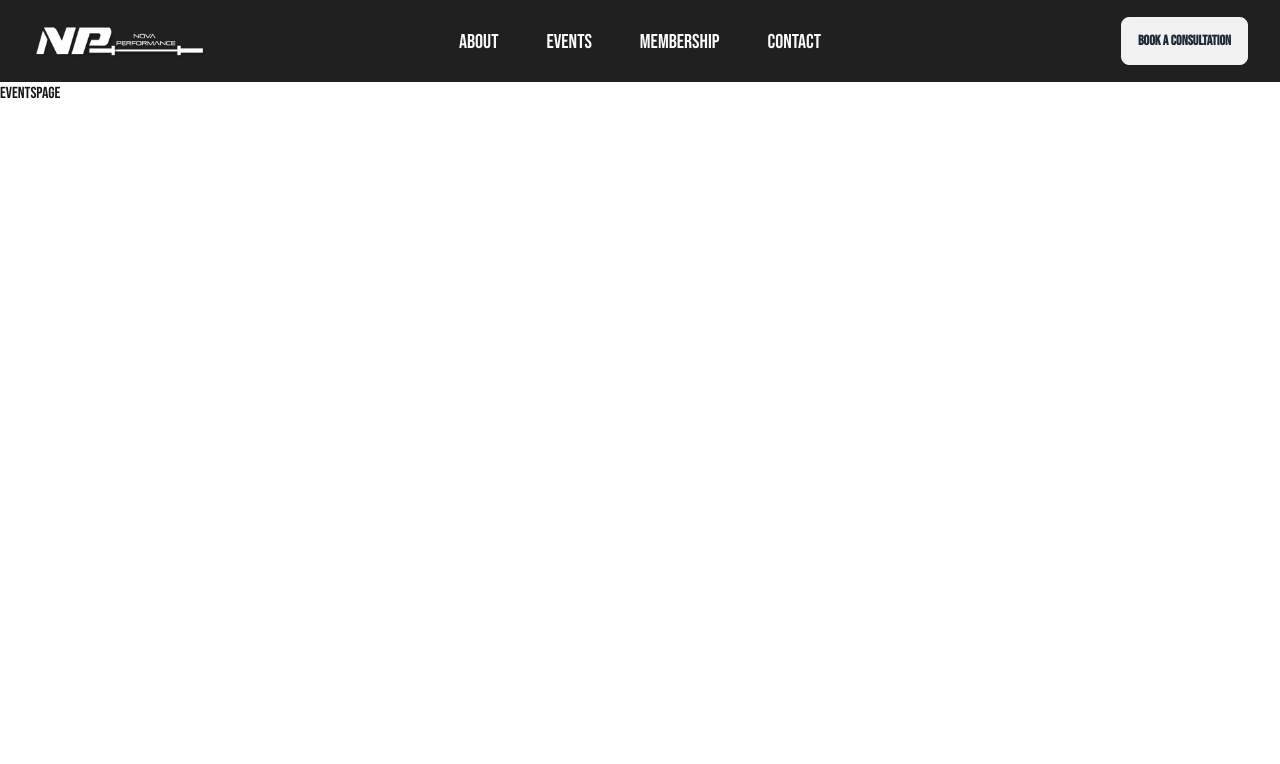
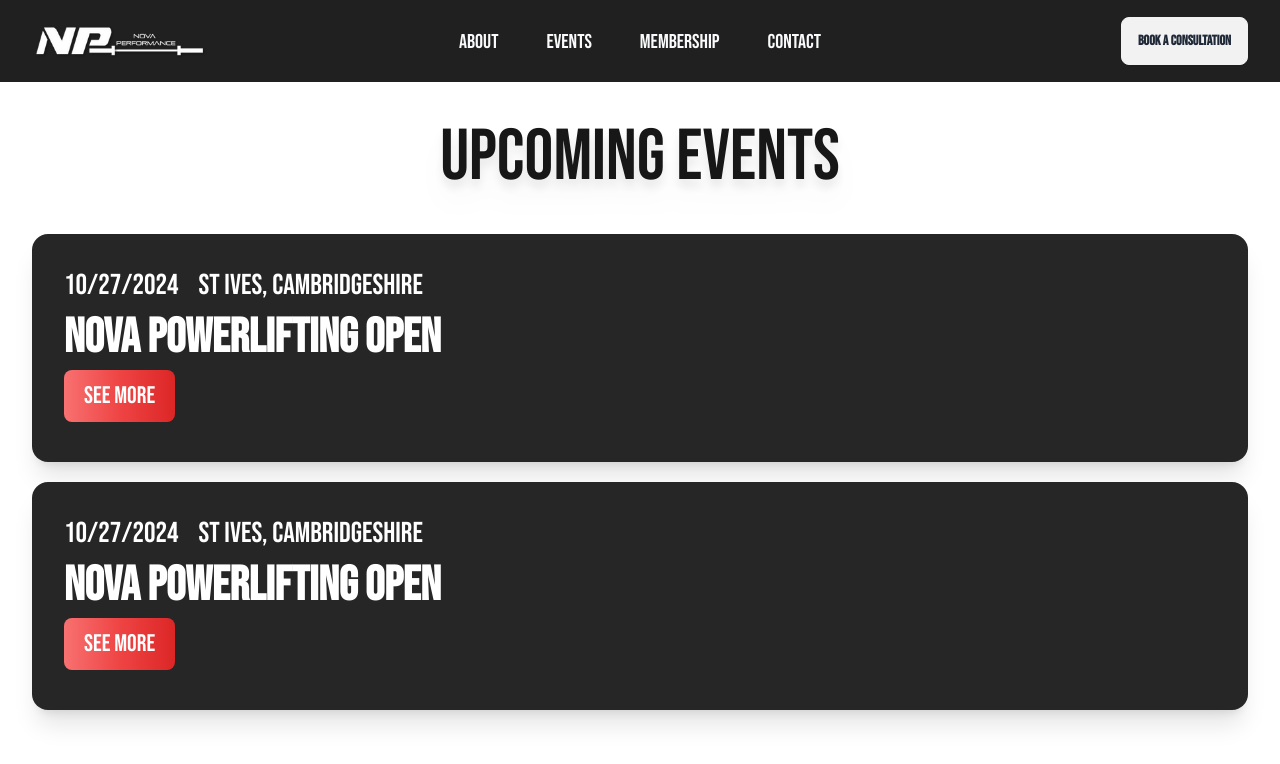
Before and after one commit to jemcap/novaperformance-website, a Next.js app: page /events in a window 1280 px wide. Shown: the top 764 px of the page. Built offline with nearby package versions, Linux system fonts and the light colour scheme.

Commit message:
feature: Set up Events page and navigation to specific event page

```diff
--- a/app/events/[eventId]/page.tsx
+++ b/app/events/[eventId]/page.tsx
@@ -1,7 +1,44 @@
 import React from "react";
+import Image from "next/image";
+import Button from "@/components/Button";
 
-const EventId = () => {
-  return <div>EventId</div>;
+const EventId = ({
+  params,
+  searchParams,
+}: {
+  params: { eventId: string };
+  searchParams: { name: string; image: string };
+}) => {
+  const sport = searchParams.name;
+  const image = searchParams.image;
+  return (
+    <div className="align-elements h-screen w-screen flex items-center justify-center overflow-hidden">
+      <div className="flex flex-col lg:flex-row items-center gap-8 ">
+        <Image
+          src={image}
+          alt={sport}
+          width={750}
+          height={750}
+          style={{ borderRadius: 100 }}
+        />
+        <div className="flex flex-col justify-center ml-5 gap-10">
+          {" "}
+          <h1 className="text-5xl text-center lg:text-left lg:text-8xl">
+            {sport}
+          </h1>
+          <p className="max-w-5xl text-xl lg:text-3xl">
+            Lorem ipsum dolor sit amet consectetur, adipisicing elit. Quis
+            tempore ab porro unde sed, fugit illum, accusamus esse ut maiores
+            veniam, iure accusantium saepe eos aliquam alias ducimus hic
+            corrupti inventore temporibus aspernatur repellat? Sint facilis
+            magni aspernatur eos sed exercitationem doloribus distinctio minus
+            odio. Assumenda magni laborum ab fugiat.
+          </p>
+          <Button label="Sign up" />
+        </div>
+      </div>
+    </div>
+  );
 };
 
 export default EventId;
--- a/app/events/loading.tsx
+++ /dev/null
@@ -1,7 +0,0 @@
-import React from "react";
-
-const loading = () => {
-  return <div>loading</div>;
-};
-
-export default loading;
--- a/app/events/page.tsx
+++ b/app/events/page.tsx
@@ -1,7 +1,57 @@
 import React from "react";
+import Link from "next/link";
+import Button from "@/components/Button";
+
+import { eventsList } from "@/constants/links";
 
 const EventsPage = () => {
-  return <div>EventsPage</div>;
+  return (
+    <div className=" h-screen relative w-screen overflow-hidden">
+      <div className="align-elements">
+        <div>
+          <h1 className="text-4xl lg:text-7xl mb-10 drop-shadow-xl text-center my-10">
+            Upcoming events
+          </h1>
+          <div>
+            {eventsList.map((list) => {
+              const { id, title, url, location, calendar, image } = list;
+              const formatDate = calendar.toLocaleDateString();
+              return (
+                <Link
+                  key={id}
+                  href={`/events/${url}?name=${encodeURIComponent(
+                    title
+                  )}&image=${image}`}
+                >
+                  <div className="card card-side bg-neutral-800 shadow-xl my-5">
+                    <div className="card-body flex justify-center">
+                      <div className="flex gap-5 text-lg lg:text-4xl text-white">
+                        <small>{formatDate}</small>
+                        <small>{location}</small>
+                      </div>
+                      <h1 className="text-white card-title text-3xl lg:text-5xl">
+                        {title}
+                      </h1>
+
+                      <div className="card-actions justify-start">
+                        <Button
+                          label="See more"
+                          url={`/events/${url}?name=${encodeURIComponent(
+                            title
+                          )}`}
+                          fontSize="text-md lg:text-2xl"
+                        />
+                      </div>
+                    </div>
+                  </div>
+                </Link>
+              );
+            })}
+          </div>
+        </div>
+      </div>
+    </div>
+  );
 };
 
 export default EventsPage;
--- a/components/Button.tsx
+++ b/components/Button.tsx
@@ -1,10 +1,18 @@
 import React from "react";
 
-const Button = ({ label, url }: { label: string; url: string }) => {
+const Button = ({
+  label,
+  url,
+  fontSize,
+}: {
+  label: string;
+  url?: string;
+  fontSize?: string;
+}) => {
   return (
     <a
       href={url}
-      className="text-white bg-gradient-to-r from-red-400 via-red-500 to-red-600 hover:bg-gradient-to-br focus:ring-4 focus:outline-none focus:ring-red-300 dark:focus:ring-red-800 font-medium rounded-lg text-2xl px-5 py-2.5 text-center me-2 mb-2"
+      className={`text-white bg-gradient-to-r from-red-400 via-red-500 to-red-600 hover:bg-gradient-to-br focus:ring-4 focus:outline-none focus:ring-red-300 dark:focus:ring-red-800 font-medium rounded-lg  px-5 py-2.5 text-center me-2 mb-2 ${fontSize}`}
     >
       {label}
     </a>
--- a/components/Landing.tsx
+++ b/components/Landing.tsx
@@ -42,14 +42,18 @@
               Are you ready to{" "}
               <span className="text-red-700 font-bold">get strong?</span>
             </h1>
-            <p className="mt-4 text-sm sm:text-lg lg:text-2xl xl:text-[2rem] text-gray-100 max-w-[800px] oswald">
+            <p className="mt-4 text-sm sm:text-lg lg:text-2xl xl:text-[2rem] text-gray-100 max-w-[800px]">
               Train with us to unlock your strength potential! Whether you're
               new or experienced, our expert coaches and supportive community
               will help you push limits, build confidence, and achieve your
               goals. Start your journey today!
             </p>
             <div className="mt-7">
-              <Button label="Inquire today" url="/" />
+              <Button
+                label="Inquire today"
+                url="/"
+                fontSize="text-xl lg:text-2xl"
+              />
             </div>
           </div>
         </div>
--- a/components/SportsSection.tsx
+++ b/components/SportsSection.tsx
@@ -1,13 +1,25 @@
+"use client";
+
 import React from "react";
 import Sport from "./Sport";
+import { motion, useInView } from "framer-motion";
+import { useRef } from "react";
 
 const SportsSection = () => {
+  const ref = useRef(null);
+  const inView = useInView(ref, { once: true });
   return (
-    <section className="w-full py-10 bg-neutral-800">
+    <section className="w-full py-10 bg-gradient-to-br from-red-950 via-neutral-950 to-red-950 ">
       <div className="flex flex-col items-center justify-center text-3xl max-md:text-xl max-sm:text-lg ">
-        <h1 className="text-4xl lg:text-7xl mb-10">
+        <motion.h1
+          ref={ref}
+          initial={{ opacity: 0 }}
+          animate={inView ? { opacity: 1 } : {}}
+          transition={{ duration: 1, ease: "easeOut" }}
+          className="text-4xl lg:text-7xl mb-10 drop-shadow-xl"
+        >
           What sports do we specialise in?
-        </h1>
+        </motion.h1>
         <Sport />
       </div>
     </section>
--- a/constants/links.ts
+++ b/constants/links.ts
@@ -12,6 +12,11 @@
   description:string;
   image:string
   url:string
+}
+
+interface Events extends Sports {
+  location: string;
+  calendar: Date;
 }
 
 
@@ -48,3 +53,26 @@
     url: "/strongman",
   },
 ];
+
+export const eventsList:Events[] = [
+  {
+    id: 1,
+    title: "Nova Powerlifting Open",
+    location: "St Ives, Cambridgeshire",
+    calendar: new Date("2024-10-27"),
+    description:
+      "Lorem ipsum dolor sit, amet consectetur adipisicing elit. Dicta consectetur odio vitae temporibus voluptas labore beatae mollitia quo quae optio.",
+    image: "/nova_powerlifting_competition_advert_2024.png",
+    url: "/powerlifting",
+  },
+  {
+    id: 2,
+    title: "Nova Powerlifting Open",
+    location: "St Ives, Cambridgeshire",
+    calendar: new Date("2024-10-27"),
+    description:
+      "Lorem ipsum dolor sit, amet consectetur adipisicing elit. Dicta consectetur odio vitae temporibus voluptas labore beatae mollitia quo quae optio.",
+    image: "/craig_squat.jpg",
+    url: "/strongman",
+  }
+]
```
Also changed, not shown: public/nova_powerlifting_competition_advert_2024.png (added).
